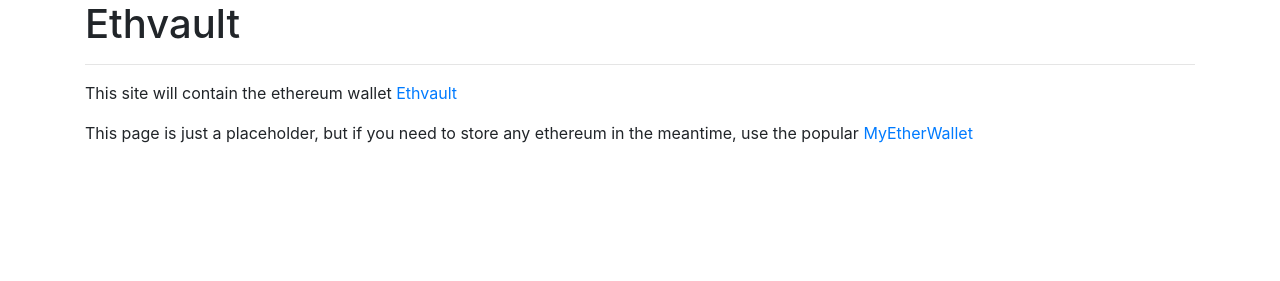
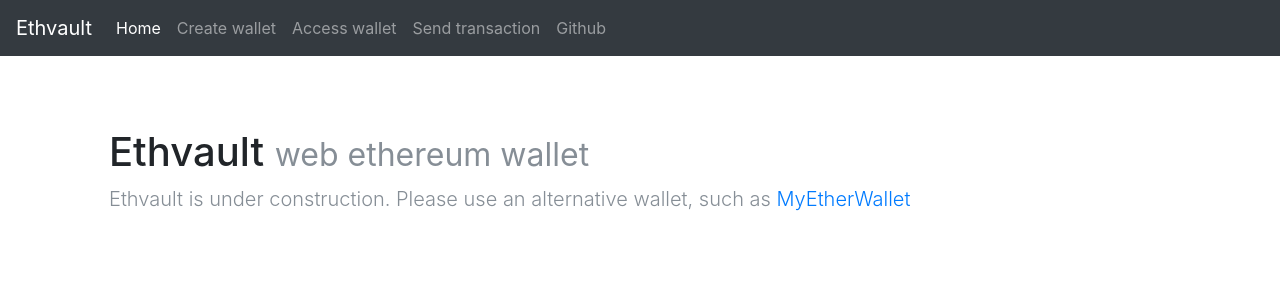
Before and after one commit to vexornavy/ethlink, a plain HTML site: page public/index.html in a window 1280 px wide. Drawn offline with Linux system fonts and the light colour scheme.

Commit message:
Basic layout

```diff
--- /dev/null
+++ b/public/css/core.css
@@ -0,0 +1,7 @@
+body {
+  padding-top: 5rem;
+}
+.splash {
+  padding: 3rem 1.5rem;
+  text-aling: center;
+}
--- a/public/index.html
+++ b/public/index.html
@@ -1,23 +1,50 @@
+<!doctype html>
 <html>
   <head>
+    <meta charset="utf-8">
     <link href="/css/bootstrap.min.css" rel="stylesheet">
-    <title>Ethvault - under construction</title>
+    <link href="/css/core.css" rel="stylesheet">
+    <meta name="viewport" content="width=device-width, initial-scale=1, shrink-to-fit=no">
   </head>
+
   <body>
-    <div class="container">
-      <div class="page-title">
-        <h1>Ethvault</h1>
-        <hr />
+    <!-- the bootstrap.js starter template -->
+    <nav class="navbar navbar-expand-md navbar-dark bg-dark fixed-top">
+      <a class="navbar-brand" href="#">Ethvault</a>
+      <button class="navbar-toggler" type="button" data-toggle="collapse" data-target="#navbarsExampleDefault" aria-controls="navbarsExampleDefault" aria-expanded="false" aria-label="Toggle navigation">
+        <span class="navbar-toggler-icon"></span>
+      </button>
+
+      <div class="collapse navbar-collapse" id="navbarsExampleDefault">
+        <ul class="navbar-nav mr-auto">
+          <li class="nav-item active">
+            <a class="nav-link" href="#">Home<span class="sr-only">(current)</span></a>
+          </li>
+          <li class="nav-item">
+            <a class="nav-link" href="#">Create wallet</a>
+          </li>
+          <li class="nav-item">
+            <a class="nav-link" href="#">Access wallet</a>
+          </li>
+          <li class="nav-item">
+            <a class="nav-link" href="#">Send transaction</a>
+          </li>
+          <li class="nav-item">
+            <a class="nav-link" href="https://github.com/vexornavy/ethvault">Github</a>
+        </ul>
+      </div>
+    </nav>
+
+    <main role="main" class="container">
+
+      <div class="splash">
+        <h1>Ethvault <small class="text-muted">web ethereum wallet</h1>
+        <p class="lead">Ethvault is under construction. Please use an alternative wallet, such as <a href="https://myetherwallet.com/">MyEtherWallet</a></p>
       </div>
 
-      <p>This site will contain the ethereum wallet
-        <a href="http://github.com/vexornavy/ethvault">Ethvault</a></p>
+    </main><!-- /.container -->
 
-      <p>This page is just a placeholder, but if you need to store any
-        ethereum in the meantime, use the popular <a href="https://myetherwallet.com">
-        MyEtherWallet</a></p>
-
-    </div>
+    <!-- bootstrap core javascript -->
     <script src="/js/jquery-3.2.1.slim.min.js"></script>
     <script src="/js/popper.min.js"></script>
     <script src="/js/bootstrap.min.js"></script>
```
